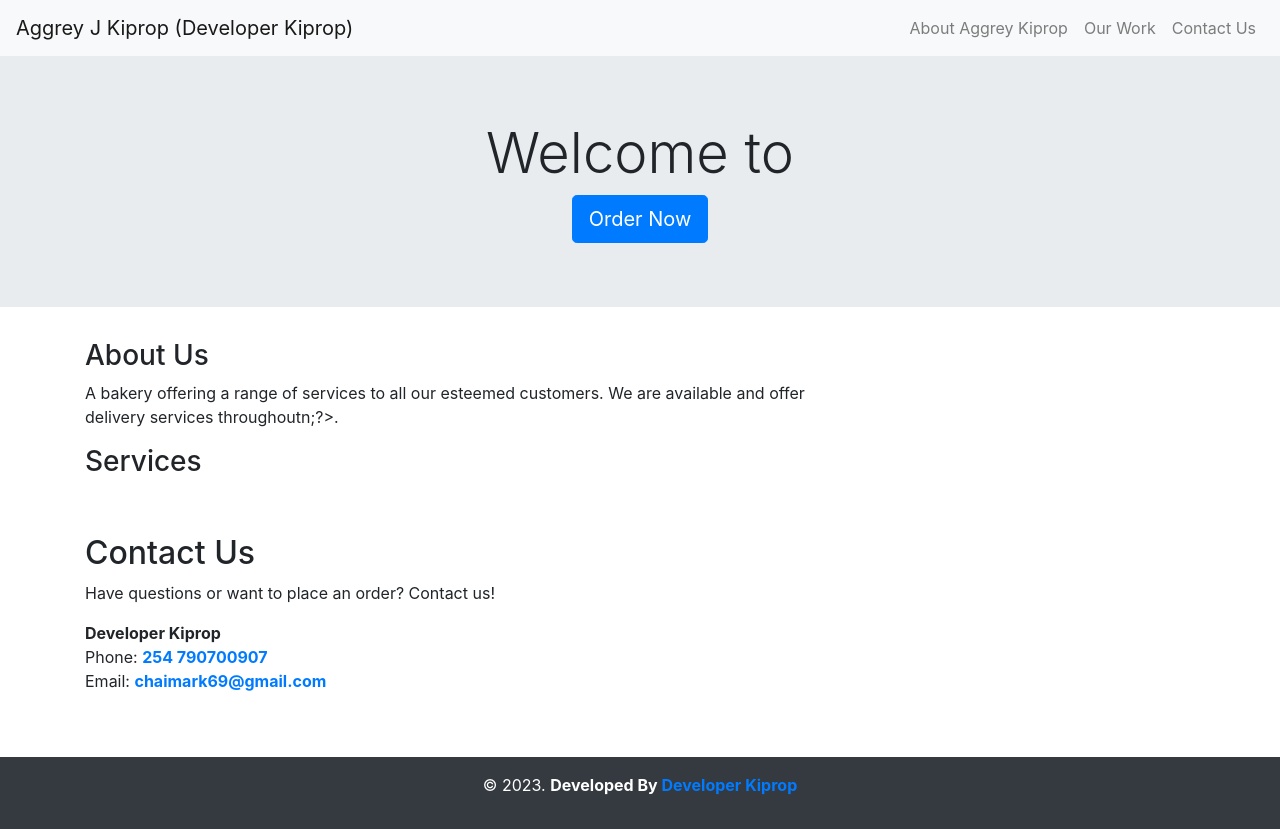
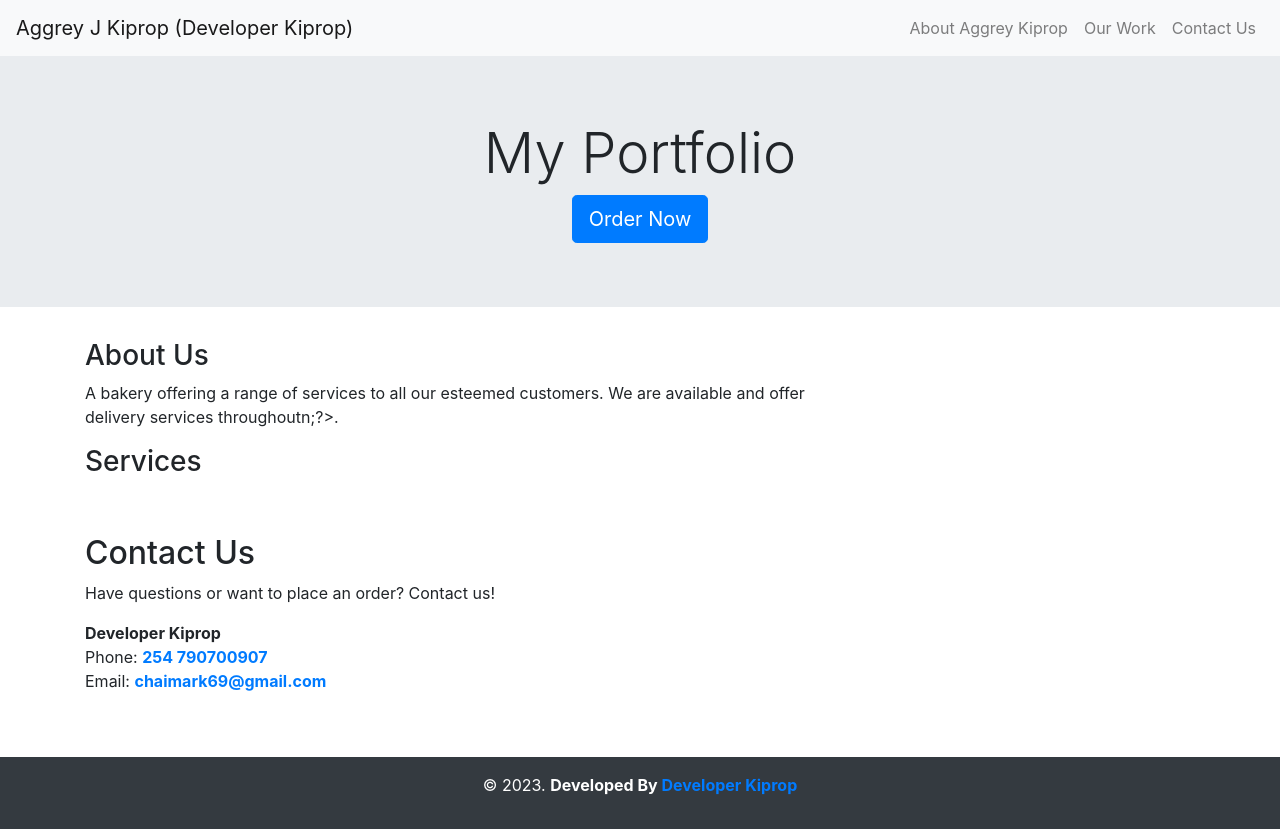
Before and after one commit to A7ggrey/A7ggrey.github.io, a plain HTML site: page index.html in a window 1280 px wide. Drawn offline with nearby package versions, Linux system fonts and the light colour scheme.

Commit message:
Update index.html

```diff
--- a/index.html
+++ b/index.html
@@ -56,7 +56,7 @@
   <div class="jumbotron jumbotron-fluid bg-violet">
     <div class="container">
       <center>
-          <h1 class="display-4">Welcome to</h1>
+          <h1 class="display-4">My Portfolio</h1>
           <center>
             <a class="btn btn-primary btn-lg" href="./index.php#contact" role="button">Order Now</a>
           </center>
```
